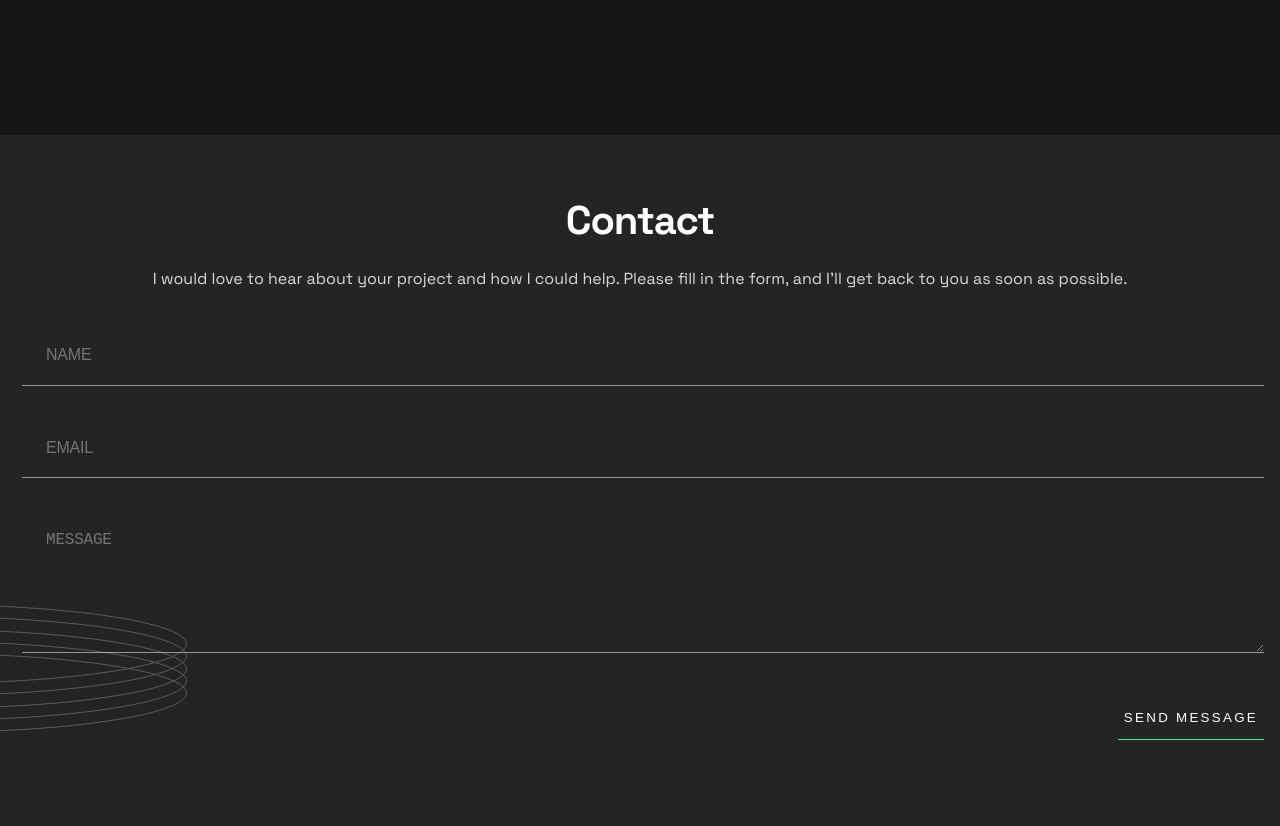
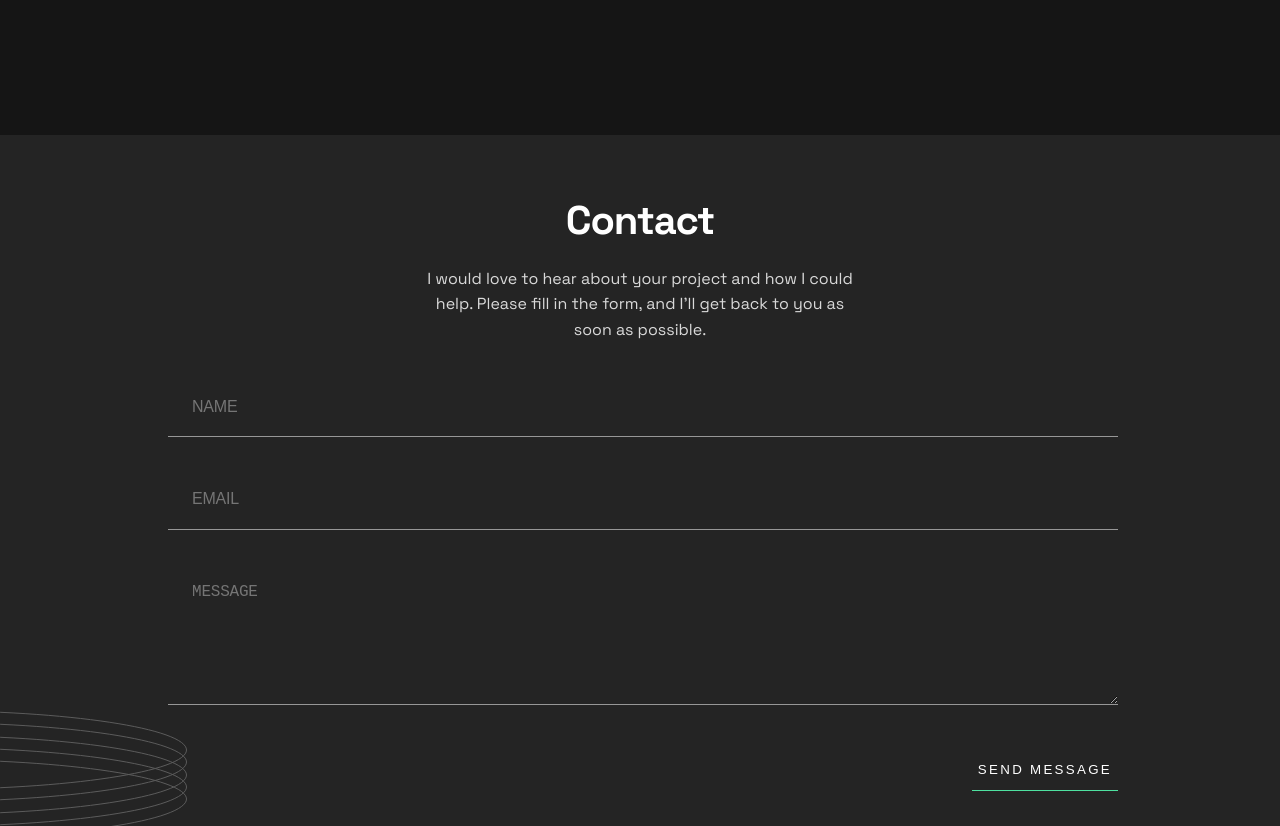
Before and after one commit to Oleksandr-Berd/dev-port, a React (Create React App) app: page / in a window 1280 px wide. Shown: the part 2820-3646 px from the top of the page. Built offline with nearby package versions, Linux system fonts and the light colour scheme.

Commit message:
tablet's markup for contact form is done

```diff
--- a/src/components/ContacForm/ContactFormStyled.ts
+++ b/src/components/ContacForm/ContactFormStyled.ts
@@ -5,8 +5,8 @@ type Props = {
 };
 
 type InputProps = {
-  status?: string | null,
-}
+  status?: string | null;
+};
 
 export const CommonCon = styled.div<Props>`
   position: relative;
@@ -25,6 +25,17 @@ export const CommonCon = styled.div<Props>`
     transform: translateY(-90px);
 
     content: url(${(props) => props.bg});
+
+    @media (min-width: 768px) {
+      transform: translateY(-40px);
+    }
+  }
+
+  @media (min-width: 768px) {
+    text-align: center;
+
+    padding-left: 30px;
+    padding-right: 30px;
   }
 `;
 
@@ -44,6 +55,11 @@ export const FormParagraph = styled.p`
 
   line-height: 1.6;
   color: #d9d9d9;
+
+  @media (min-width: 768px) {
+    display: inline-block;
+    width: 445px;
+  }
 `;
 
 export const FormStyled = styled.form`
@@ -52,6 +68,12 @@ export const FormStyled = styled.form`
   padding-bottom: 87px;
 
   border-bottom: 1px solid #979797;
+
+  @media (min-width: 768px) {
+    padding-left: 132px;
+    padding-right: 132px;
+    padding-bottom: 92px;
+  }
 `;
 
 export const InputStyled = styled.input<InputProps>`
@@ -127,7 +149,7 @@ export const SubmitButton = styled.button`
 `;
 
 export const InputCon = styled.div`
-text-align: right;
+  text-align: right;
   margin-bottom: 32px;
 `;
 
```
